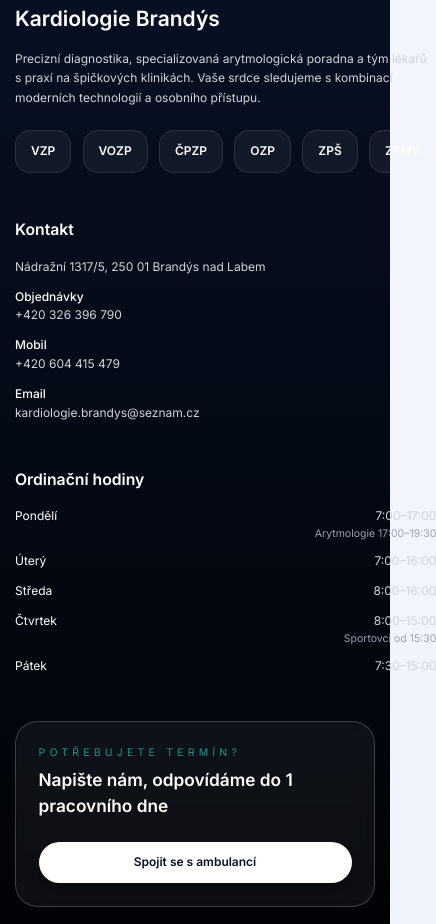
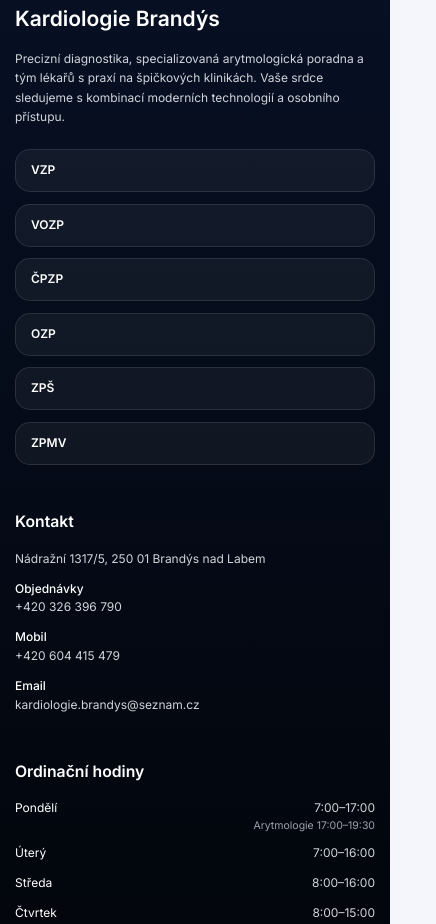
Before and after one commit to mmrzena/kardiologie-brandys, a Next.js app: page / in a window 390 px wide. Shown: the part 6200-7124 px from the top of the page, 436 px wide, since content can reach past the window. Built offline with nearby package versions, Linux system fonts and the light colour scheme.

Commit message:
Fix footer in mobile

```diff
--- a/src/app/layout.tsx
+++ b/src/app/layout.tsx
@@ -1,11 +1,16 @@
 import './globals.css'
-import type { Metadata } from 'next'
+import type { Metadata, Viewport } from 'next'
 import { Inter } from 'next/font/google'
 import Navigation from '@/components/Navigation'
 import Footer from '@/components/Footer'
 import QueryProvider from '@/providers/QueryProvider'
 
 const inter = Inter({ subsets: ['latin'] })
+
+export const viewport: Viewport = {
+  width: 'device-width',
+  initialScale: 1,
+}
 
 export const metadata: Metadata = {
   title: 'Kardiologie Brandýs - Kardiologická ambulance',
--- a/src/components/Footer.tsx
+++ b/src/components/Footer.tsx
@@ -25,14 +25,14 @@
               špičkových klinikách. Vaše srdce sledujeme s kombinací moderních technologií a
               osobního přístupu.
             </p>
-            <div className="mt-6 gap-3 text-sm text-gray-200 flex">
+            <div className="mt-6 gap-3 text-sm text-gray-200 flex flex-wrap">
               {insurers.map((insurer) => (
                 <a
                   key={insurer.code}
                   href={insurer.link}
                   target="_blank"
                   rel="noopener noreferrer"
-                  className="flex items-center justify-between rounded-2xl border border-white/10 bg-white/5 px-4 py-3 transition hover:border-brand-teal/60"
+                  className="flex w-full items-center justify-between rounded-2xl border border-white/10 bg-white/5 px-4 py-3 transition hover:border-brand-teal/60 sm:w-auto"
                 >
                   <span className="font-semibold text-white">{insurer.name}</span>
                 </a>
```
